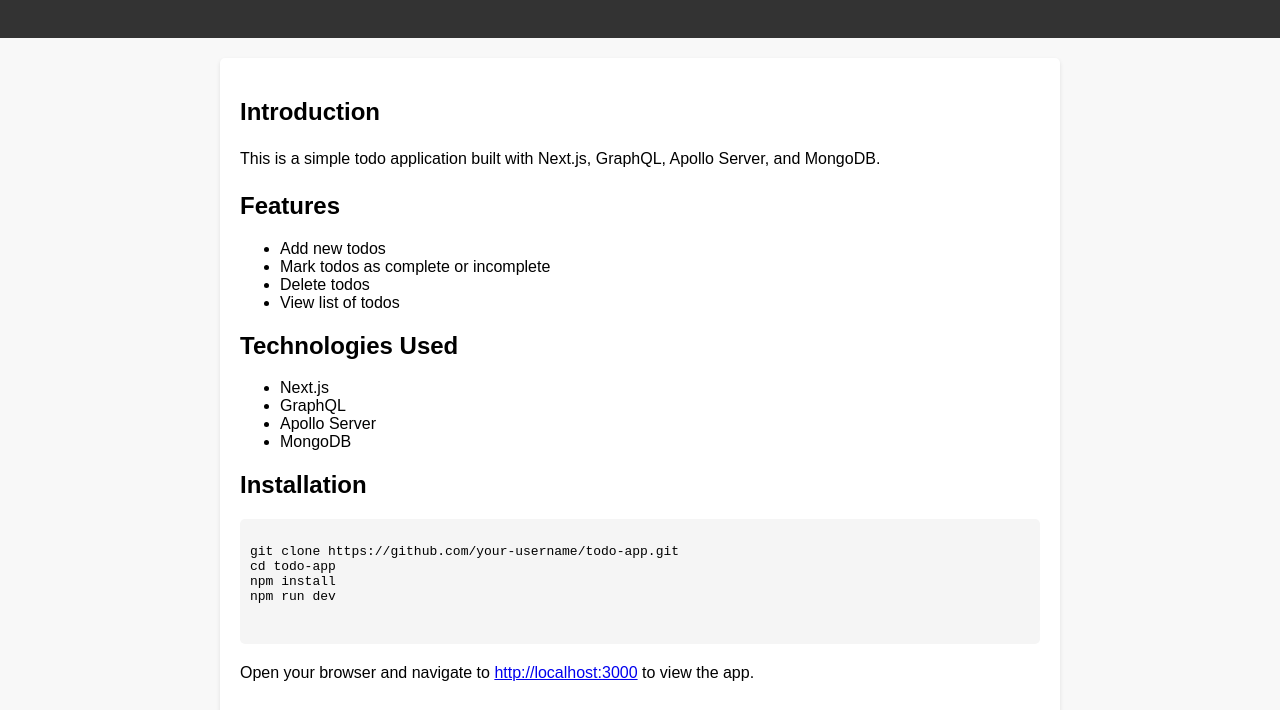
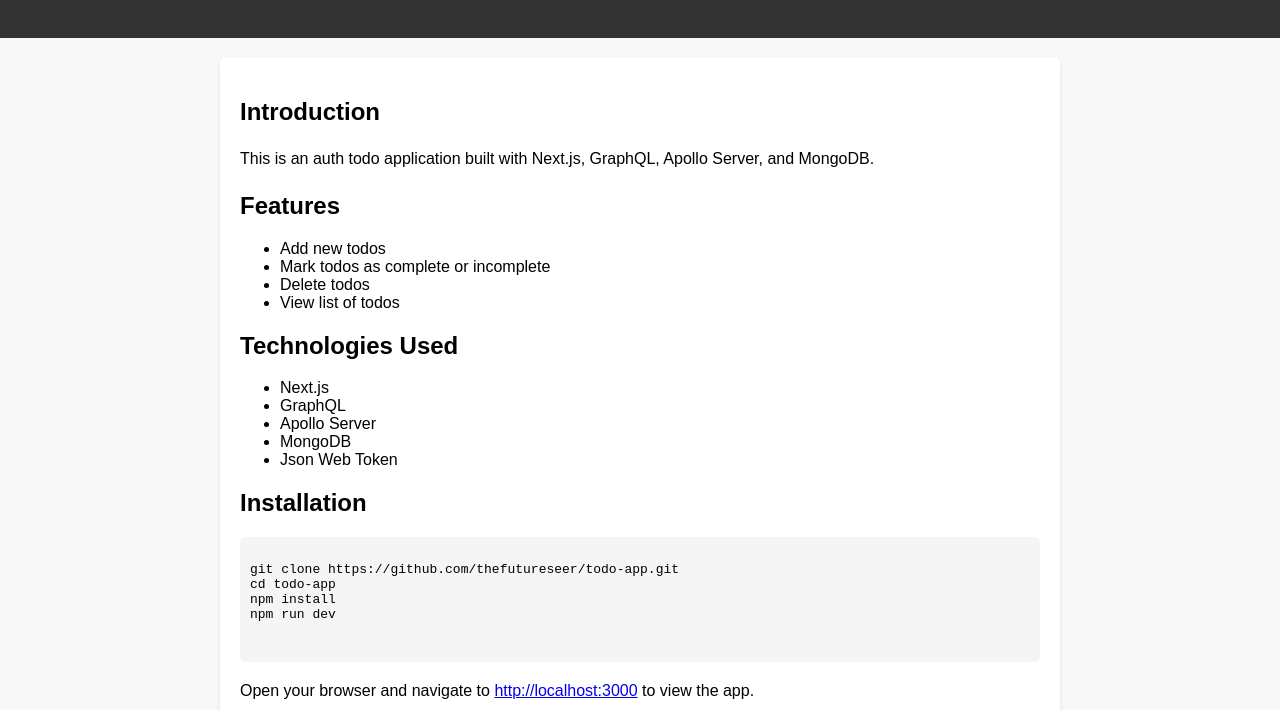
Before and after one commit to thefutureseer/nexttodo, a plain HTML site: page index.html in a window 1280 px wide. Shown: the part 60-770 px from the top of the page. Drawn offline with Linux system fonts and the light colour scheme.

Commit message:
add json web token

```diff
--- a/index.html
+++ b/index.html
@@ -53,7 +53,7 @@
     <article>
       <section>
         <h2>Introduction</h2>
-        <p>This is a simple todo application built with Next.js, GraphQL, Apollo Server, and MongoDB.</p>
+        <p>This is an auth todo application built with Next.js, GraphQL, Apollo Server, and MongoDB.</p>
       </section>
 
       <section>
@@ -73,6 +73,7 @@
           <li>GraphQL</li>
           <li>Apollo Server</li>
           <li>MongoDB</li>
+          <li>Json Web Token</li>
         </ul>
       </section>
 
@@ -80,7 +81,7 @@
         <h2>Installation</h2>
         <pre>
           <code>
-git clone https://github.com/your-username/todo-app.git
+git clone https://github.com/thefutureseer/todo-app.git
 cd todo-app
 npm install
 npm run dev
```
